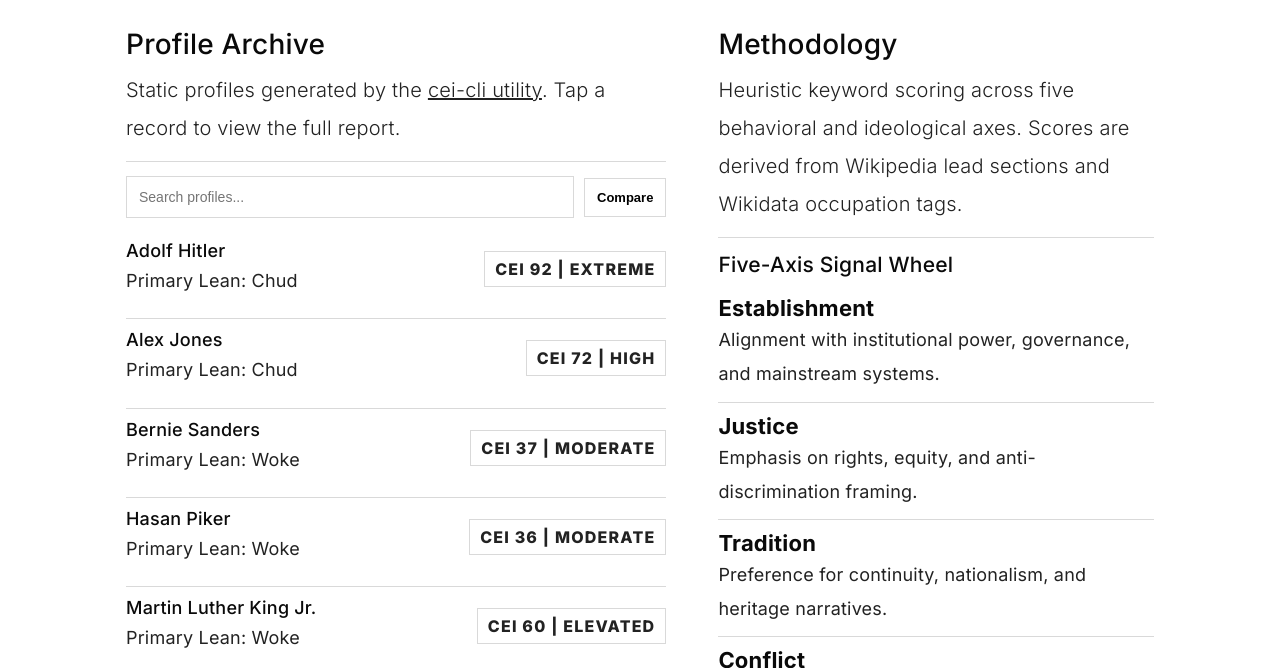
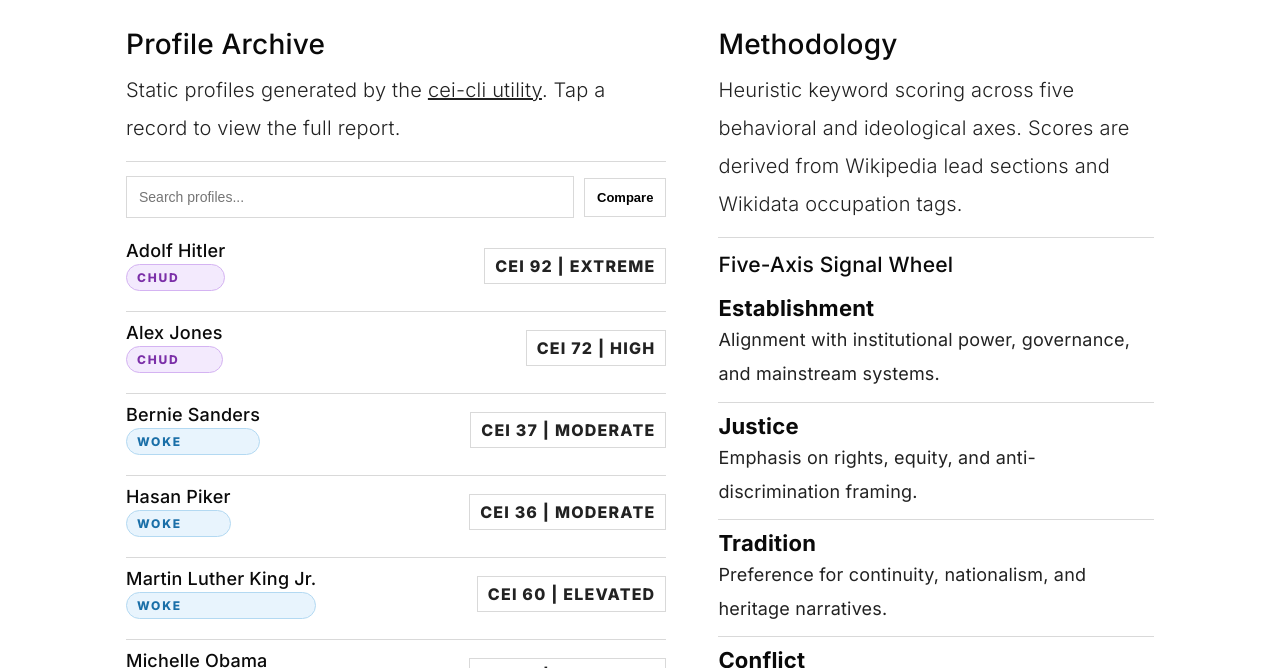
Before and after one commit to epsilver/epsilver-cei, a website built with Vite: page epsilver-cei-site/index.html in a window 1280 px wide. Shown: the part 132-800 px from the top of the page. Built offline with nearby package versions, Linux system fonts and the light colour scheme.

Commit message:
Replace Primary Lean text with colored pill badge on home page

```diff
--- a/epsilver-cei-site/src/pages/home.js
+++ b/epsilver-cei-site/src/pages/home.js
@@ -79,11 +79,12 @@ export async function HomePage(root) {
       const pill = (ceiVal != null && tier) ? `CEI ${ceiVal} | ${tier}` : (p?.status || "PROFILE");
 
       const lean = p?.primaryLean || "N/A";
+      const leanClass = lean === "Woke" ? "lean-woke" : lean === "Chud" ? "lean-chud" : "lean-normie";
 
       item.innerHTML = `
         <div class="left">
           <div><b>${p.name}</b></div>
-          <div class="meta">Primary Lean: ${lean}</div>
+          <span class="lean ${leanClass}">${lean}</span>
         </div>
         <div class="pill">${pill}</div>
       `;
--- a/epsilver-cei-site/src/styles.css
+++ b/epsilver-cei-site/src/styles.css
@@ -200,10 +200,24 @@ a:hover{ text-decoration:underline; }
   letter-spacing:1.8px;
   text-transform:uppercase;
   font-size:12px;
-  padding:8px 10px;
-  border:1px solid var(--rule);
+  padding:5px 10px;
   border-radius:999px;
-  background:#fff;
+  display:inline-block;
+}
+.lean-woke{
+  background:#e8f4fd;
+  color:#1a6fa8;
+  border:1px solid #b3d9f2;
+}
+.lean-chud{
+  background:#f3eafd;
+  color:#7b2fa8;
+  border:1px solid #d4b3f2;
+}
+.lean-normie{
+  background:#f0f0f0;
+  color:#555;
+  border:1px solid #d0d0d0;
 }
 
 .cei{
```
